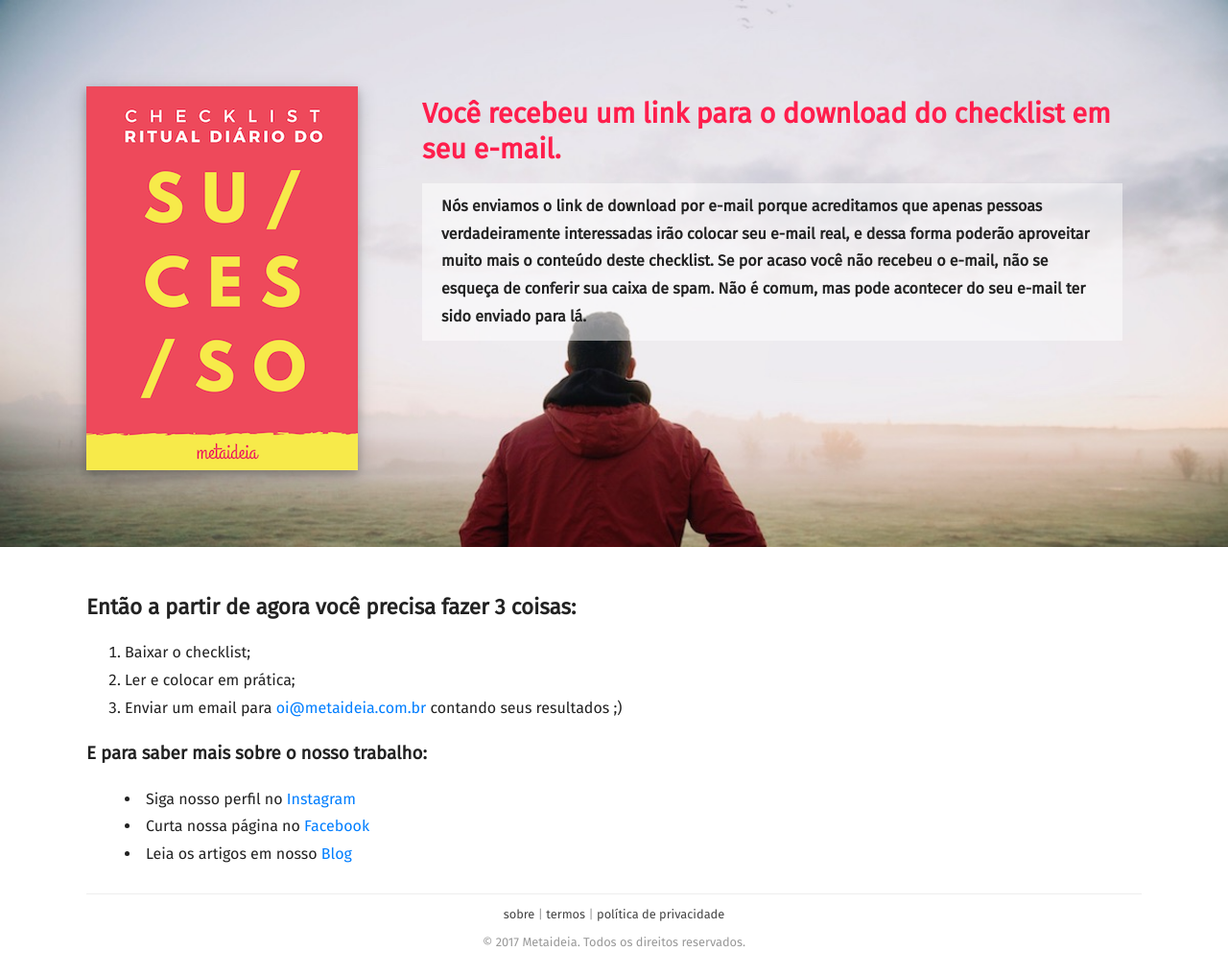
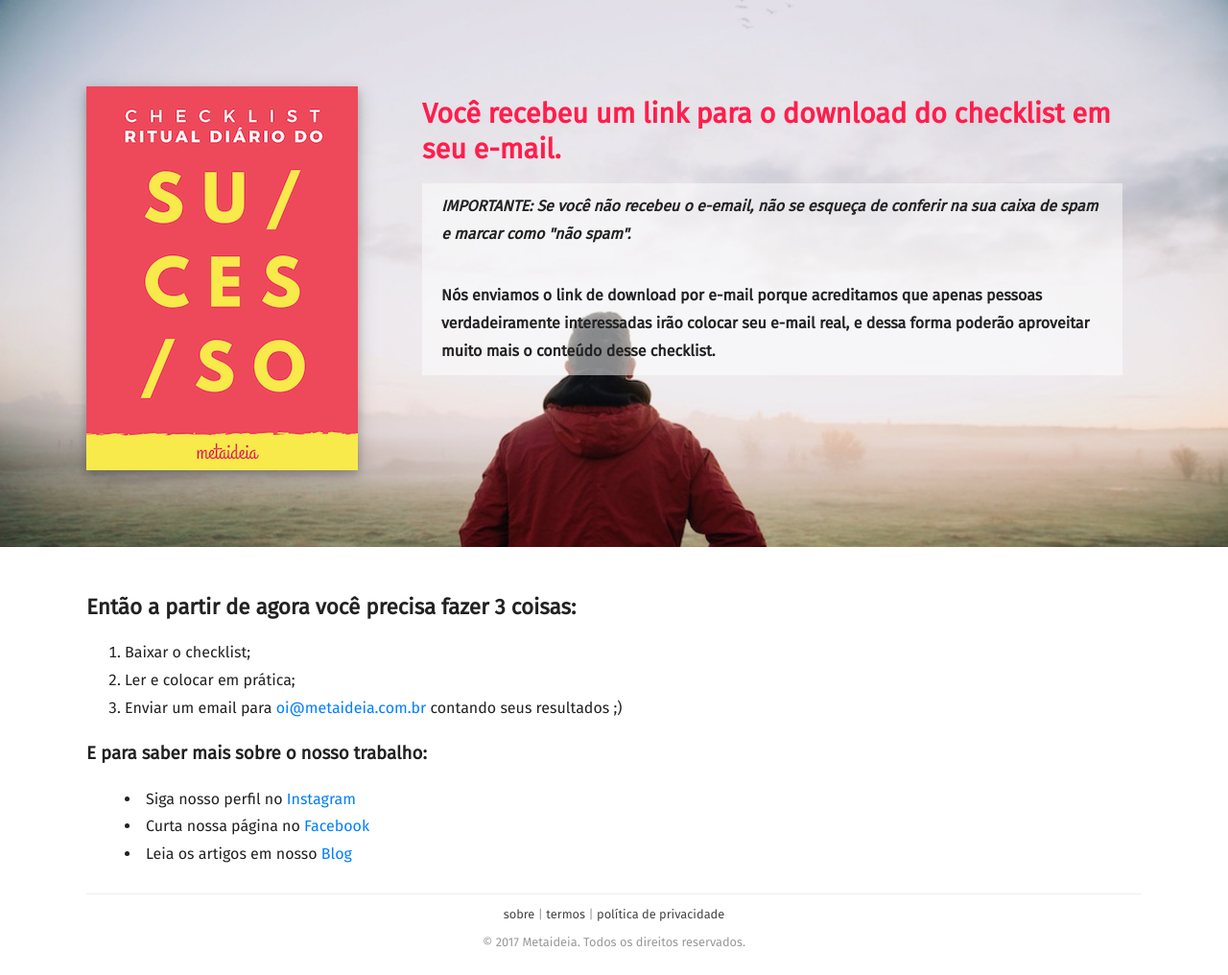
Before and after one commit to metaideia/site, a Jekyll site: the page built from checklist-ritual-diario-do-sucesso-obrigado.html, in a window 1280 px wide. Shown: the whole page at 96% size. Built offline with Jekyll 4.4.1, drawn with Linux system fonts in a browser that asks for light colours; some web fonts are replaced.

Commit message:
Ajusta o obrigado do checklist
Destaca a mensagem para verificar a caixa de spam.

```diff
--- a/checklist-ritual-diario-do-sucesso-obrigado.html
+++ b/checklist-ritual-diario-do-sucesso-obrigado.html
@@ -21,11 +21,12 @@ description: Um guia simples e prático para transformar sua rotina diária em u
             <h1>Você recebeu um link para o download do checklist em seu e-mail.</h1>
 
             <div class="thanks-text">
+              <p><em>IMPORTANTE: Se você não recebeu o e-email, não se esqueça de conferir na sua caixa de spam e marcar como "não spam".</em></p>
+
               <p>
                 Nós enviamos o link de download por e-mail porque acreditamos que apenas pessoas verdadeiramente
                 interessadas irão colocar seu e-mail real, e dessa forma poderão aproveitar muito mais
-                o conteúdo deste checklist. Se por acaso você não recebeu o e-mail, não se esqueça de conferir
-                sua caixa de spam. Não é comum, mas pode acontecer do seu e-mail ter sido enviado para lá.
+                o conteúdo desse checklist.
               </p>
             </div>
           </div>
```
